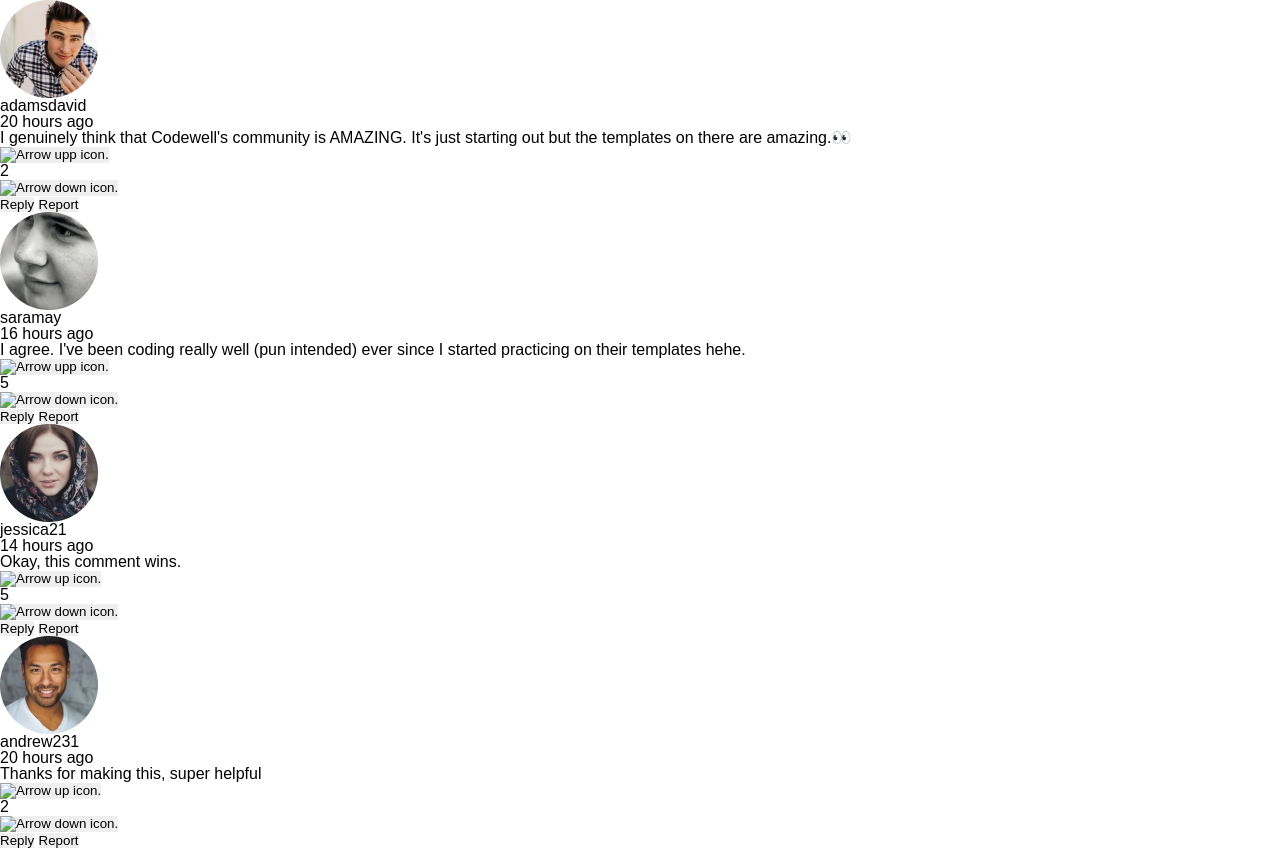
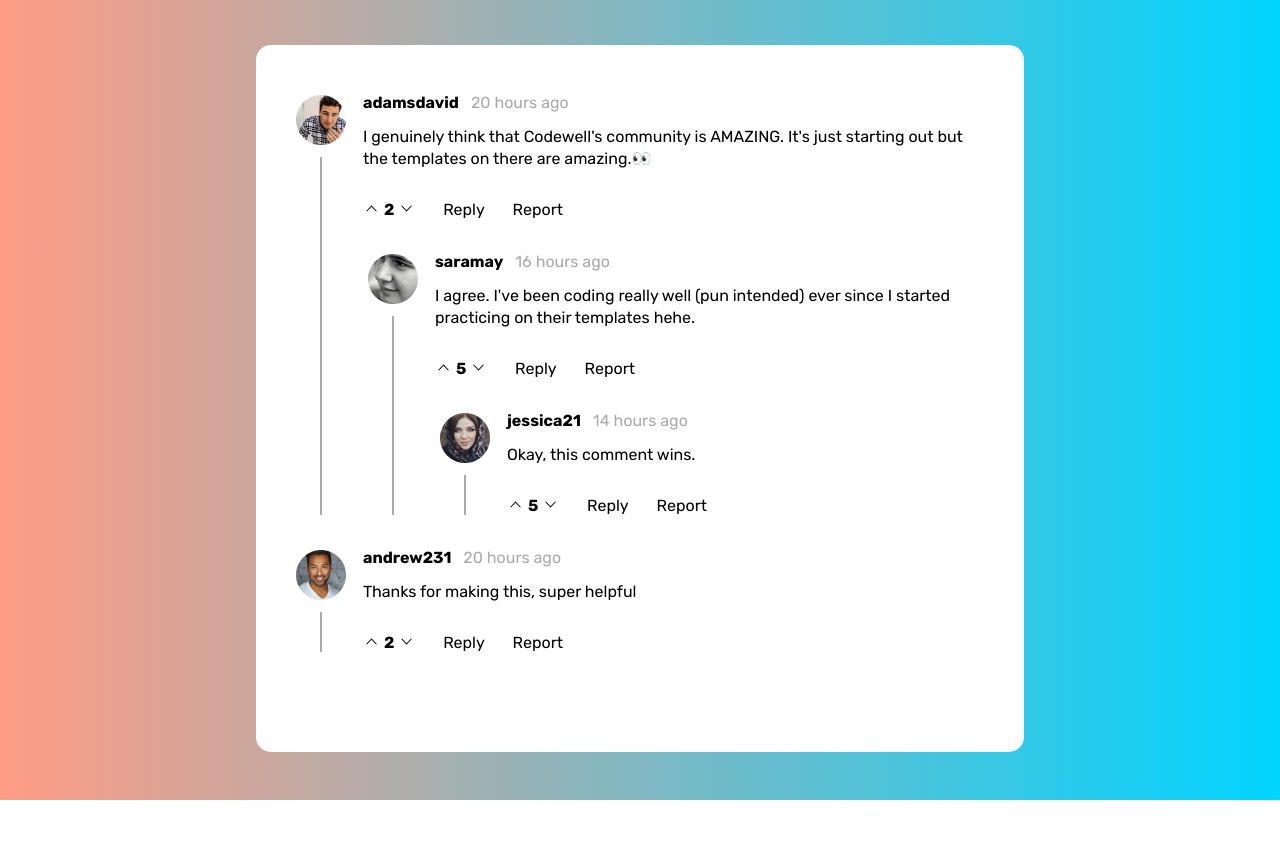
Before and after one commit to dekitsuneco/comment-module-section, a website: page app/index.html in a window 1280 px wide. After the commit the page ends 800 px from the top, so only its background shows below. Drawn offline with Linux system fonts and the light colour scheme.

Commit message:
Compile sass and download svg

```diff
--- a/app/src/styles/style.css
+++ b/app/src/styles/style.css
@@ -1,5 +1,6 @@
 @charset "UTF-8";
 /*Обнуление*/
+@import url("https://fonts.googleapis.com/css2?family=Rubik:wght@400;500;600;700&display=swap");
 * {
   padding: 0;
   margin: 0;
@@ -93,5 +94,156 @@ h6 {
 }
 
 /*--------------------*/
+/* | GLOBAL */
+body {
+  font-family: "Rubik", sans-serif;
+}
+
+button {
+  background-color: white;
+  font-size: 1rem;
+}
+
+/* | COMMON */
+.container {
+  margin: 0 auto;
+  padding: 0 5px;
+}
+
+/* | MAIN */
+.wrapper {
+  display: flex;
+  flex-direction: column;
+  min-height: 100%;
+  background: #ff9c85;
+}
+@media (min-width: 530px) {
+  .wrapper {
+    background: linear-gradient(90deg, #020024 0%, #ff9c85 0%, #ff9c85 65%, #9594ff 94%);
+  }
+}
+@media (min-width: 1024px) {
+  .wrapper {
+    background: linear-gradient(90deg, #020024 0%, #ff9c85 0%, #00d4ff 100%);
+  }
+}
+.wrapper .content {
+  flex: 1 1 auto;
+}
+
+.module {
+  max-width: 425px;
+  margin: 0 auto;
+  padding: 15px 2px 100px 2px;
+  background-color: white;
+}
+@media (min-width: 375px) {
+  .module {
+    padding: 15px 7px 100px 7px;
+  }
+}
+@media (min-width: 425px) {
+  .module {
+    margin: min(3.5%, 50px) auto;
+    padding: 15px 35px 100px 35px;
+    border-radius: 15px;
+  }
+}
+@media (min-width: 530px) {
+  .module {
+    max-width: min(81.26%, 720px);
+  }
+}
+@media (min-width: 1024px) {
+  .module {
+    max-width: min(81.26%, 768px);
+  }
+}
+.module .comment {
+  margin: 35px 0 0 0;
+  /* || PANEL */
+}
+.module .comment__row {
+  display: flex;
+}
+.module .comment__sidebar {
+  flex: 0 0 52px;
+  display: flex;
+  flex-direction: column;
+}
+@media (min-width: 375px) {
+  .module .comment__sidebar {
+    margin-right: 15px;
+  }
+}
+.module .comment__avatar {
+  flex: 0 0 100%;
+  display: flex;
+  flex-direction: column;
+  max-width: 50px;
+}
+.module .comment__avatar img {
+  max-width: 100%;
+  display: none;
+}
+@media (min-width: 375px) {
+  .module .comment__avatar img {
+    display: block;
+  }
+}
+.module .comment__avatar::after {
+  content: "";
+  align-self: center;
+  height: 100%;
+  margin: 12px 0px 0px 0;
+  border-left: 2.5px solid darkgray;
+}
+.module .comment__main {
+  flex: 0 1 calc(100% - 52px);
+}
+.module .comment__body {
+  word-break: break-all;
+}
+@media (min-width: 375px) {
+  .module .comment__body {
+    word-break: normal;
+  }
+}
+.module .comment__headline {
+  display: flex;
+  flex-wrap: wrap;
+  gap: 12px;
+  margin: 0px 0px 15px 0;
+}
+.module .comment__username {
+  font-weight: bold;
+}
+.module .comment__time {
+  color: darkgray;
+}
+.module .comment__content {
+  margin: 0px 0px 30px 0;
+  line-height: 22px;
+}
+.module .comment .panel {
+  display: flex;
+  justify-content: space-between;
+  flex-wrap: wrap;
+  gap: 18px;
+  max-width: 200px;
+  /* || RATE */
+}
+.module .comment .panel .rate-btn {
+  display: inline-block;
+  width: 17px;
+  background-color: white;
+}
+.module .comment .panel .rate-btn img {
+  max-width: 100%;
+}
+.module .comment .panel .rate-num {
+  display: inline-block;
+  font-weight: bold;
+}
 
 /*# sourceMappingURL=style.css.map */
```
Also changed, not shown: app/src/assets/icons/down.png (added), app/src/assets/icons/up.png (added), 1 other file.
